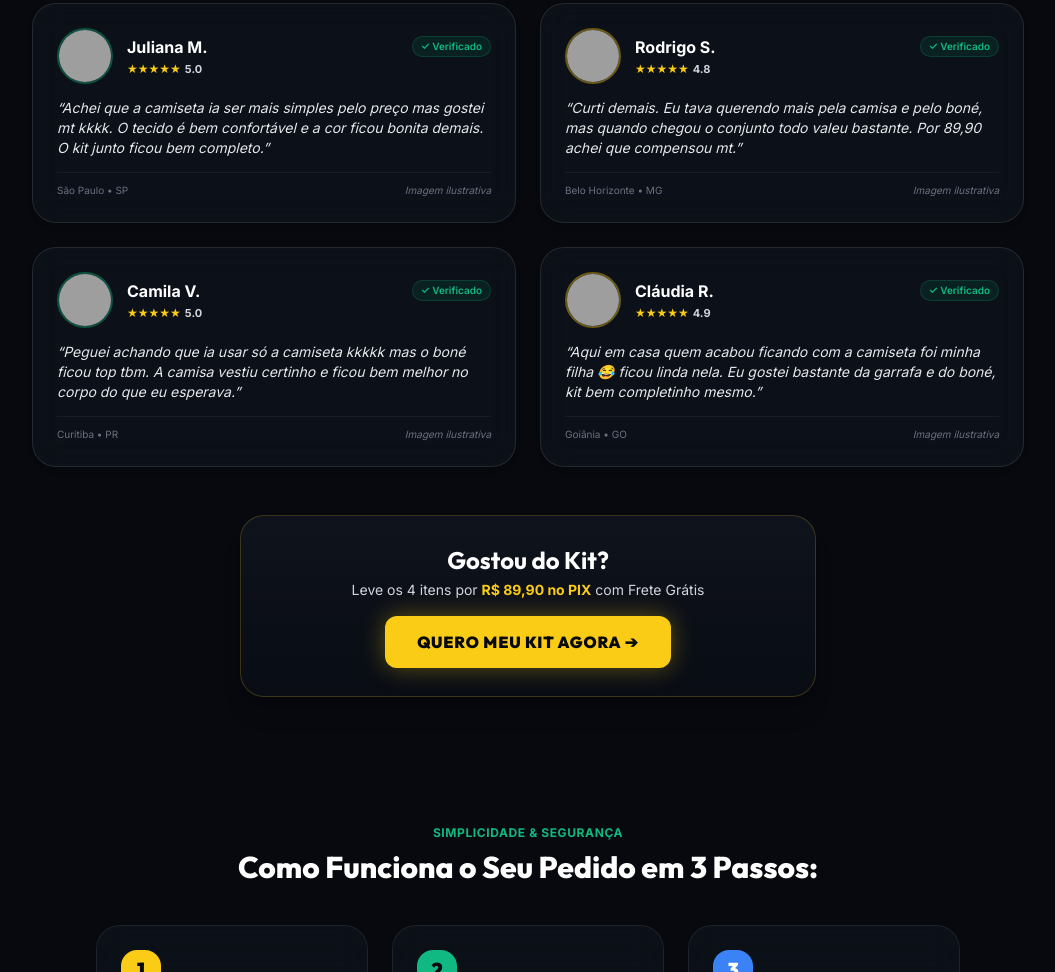
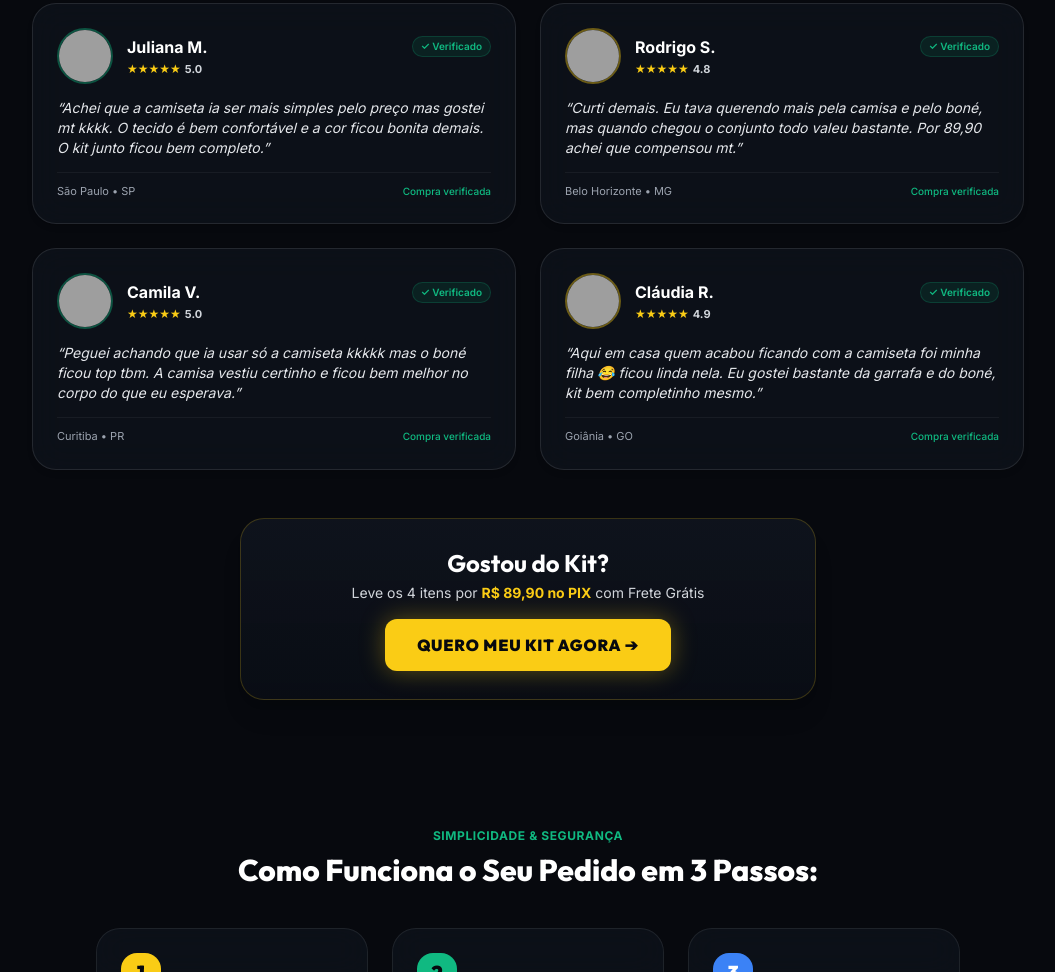
Before and after one commit to michelradwan/brasilvendas, a plain HTML site: page index.html in a window 1280 px wide. Shown: the part 3682-4654 px from the top of the page, without its empty margins (112-1167 px from the left). Drawn offline with nearby package versions, Linux system fonts and the light colour scheme; grey boxes are pictures that could not be loaded.

Commit message:
fix(ui): remover mencao de imagem ilustrativa dos cards de depoimentos

```diff
--- a/index.html
+++ b/index.html
@@ -560,9 +560,9 @@
                             </p>
                         </div>
 
-                        <div class="mt-3.5 pt-2.5 border-t border-white/5 flex items-center justify-between text-[10px] text-gray-500">
+                        <div class="mt-3.5 pt-2.5 border-t border-white/5 flex items-center justify-between text-[11px] text-gray-400">
                             <span>São Paulo • SP</span>
-                            <span class="italic">Imagem ilustrativa</span>
+                            <span class="text-brand-green font-medium text-[10px]">Compra verificada</span>
                         </div>
                     </div>
 
@@ -590,9 +590,9 @@
                             </p>
                         </div>
 
-                        <div class="mt-3.5 pt-2.5 border-t border-white/5 flex items-center justify-between text-[10px] text-gray-500">
+                        <div class="mt-3.5 pt-2.5 border-t border-white/5 flex items-center justify-between text-[11px] text-gray-400">
                             <span>Belo Horizonte • MG</span>
-                            <span class="italic">Imagem ilustrativa</span>
+                            <span class="text-brand-green font-medium text-[10px]">Compra verificada</span>
                         </div>
                     </div>
 
@@ -620,9 +620,9 @@
                             </p>
                         </div>
 
-                        <div class="mt-3.5 pt-2.5 border-t border-white/5 flex items-center justify-between text-[10px] text-gray-500">
+                        <div class="mt-3.5 pt-2.5 border-t border-white/5 flex items-center justify-between text-[11px] text-gray-400">
                             <span>Curitiba • PR</span>
-                            <span class="italic">Imagem ilustrativa</span>
+                            <span class="text-brand-green font-medium text-[10px]">Compra verificada</span>
                         </div>
                     </div>
 
@@ -650,9 +650,9 @@
                             </p>
                         </div>
 
-                        <div class="mt-3.5 pt-2.5 border-t border-white/5 flex items-center justify-between text-[10px] text-gray-500">
+                        <div class="mt-3.5 pt-2.5 border-t border-white/5 flex items-center justify-between text-[11px] text-gray-400">
                             <span>Goiânia • GO</span>
-                            <span class="italic">Imagem ilustrativa</span>
+                            <span class="text-brand-green font-medium text-[10px]">Compra verificada</span>
                         </div>
                     </div>
 
```
